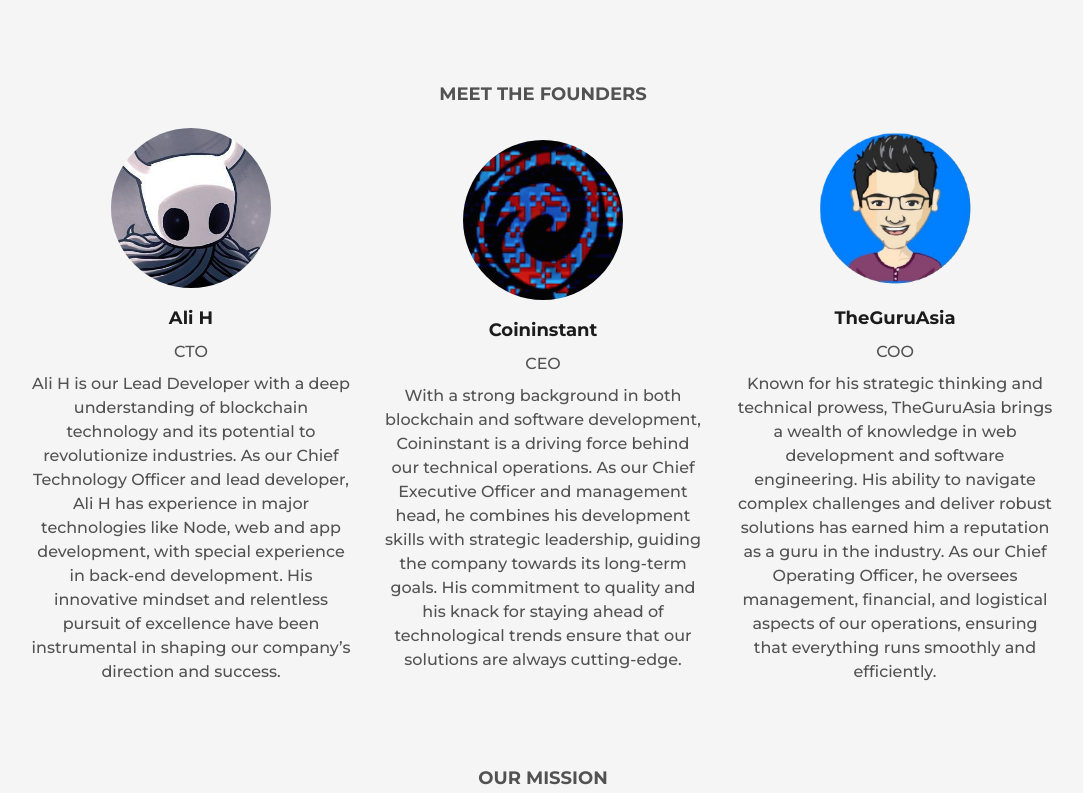
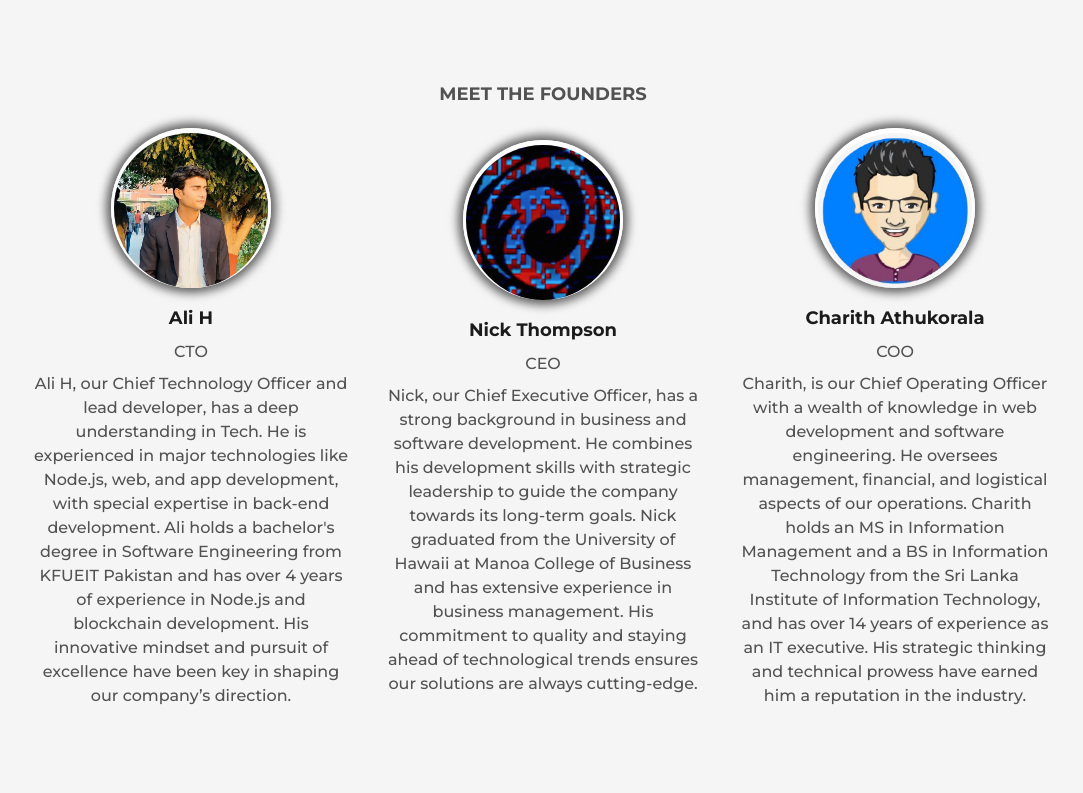
Before and after one commit to ali-h/blockheads.pro, a Next.js app: page /about in a window 1280 px wide. Shown: the part 1160-1953 px from the top of the page, without its empty margins (97-1180 px from the left). Built offline with nearby package versions, Linux system fonts and the light colour scheme.

Commit message:
about updates

```diff
--- a/src/pages/about.js
+++ b/src/pages/about.js
@@ -9,7 +9,7 @@ import Projects from "@/components/Projects";
 import TransitionEffect from "@/components/TransitionEffect";
 
 // image imports
-import AliH from "../../public/images/alih.jpeg";
+import AliH from "../../public/images/alih.jpg";
 import TheGuruAsia from "../../public/images/theguruasia.png";
 import Coininstant from "../../public/images/coininstant.png";
 import Blockheads from "../../public/images/main-logo.png";
@@ -116,7 +116,12 @@ const about = () => {
               </h1>
               <div className="grid mt-5 w-full grid-cols-3 gap-8 sm:gap-4 sm:grid-cols-1">
                 <div className="flex flex-col items-center justify-center">
-                  <div className="relative w-40 h-40 rounded-full overflow-hidden">
+                  <div className="relative w-40 h-40 rounded-full overflow-hidden" style={{
+                    borderTop: "5px solid #fff",
+                    borderRight: "3px solid #fff",
+                    borderLeft: "3px solid #fff",
+                    boxShadow: "0 0 10px 5px rgba(0, 0, 0, 0.6)",
+                  }}>
                     <Image
                       src={AliH}
                       alt="Ali H"
@@ -133,13 +138,19 @@ const about = () => {
                   <p className="mt-2 text-base font-medium text-dark/75 dark:text-light/75">
                     CTO
                   </p>
+
                   <p className="mt-2 text-base font-medium text-dark/75 dark:text-light/75">
-                  Ali H is our Lead Developer with a deep understanding of blockchain technology and its potential to revolutionize industries. As our Chief Technology Officer and lead developer, Ali H has experience in major technologies like Node, web and app development, with special experience in back-end development. His innovative mindset and relentless pursuit of excellence have been instrumental in shaping our company’s direction and success.
+                    Ali H, our Chief Technology Officer and lead developer, has a deep understanding in Tech. He is experienced in major technologies like Node.js, web, and app development, with special expertise in back-end development. Ali holds a bachelor's degree in Software Engineering from KFUEIT Pakistan and has over 4 years of experience in Node.js and blockchain development. His innovative mindset and pursuit of excellence have been key in shaping our company’s direction.
                   </p>
                 </div>
 
                 <div className="flex flex-col items-center justify-center">
-                  <div className="relative w-40 h-40 rounded-full overflow-hidden">
+                  <div className="relative w-40 h-40 rounded-full overflow-hidden" style={{
+                    borderTop: "5px solid #fff",
+                    borderRight: "3px solid #fff",
+                    borderLeft: "3px solid #fff",
+                    boxShadow: "0 0 10px 5px rgba(0, 0, 0, 0.6)",
+                  }}>
                     <Image
                       src={Coininstant}
                       alt="Coininstant"
@@ -151,18 +162,23 @@ const about = () => {
                     />
                   </div>
                   <h3 className="mt-4 text-lg font-bold text-dark dark:text-light">
-                    Coininstant
+                    Nick Thompson
                   </h3>
                   <p className="mt-2 text-base font-medium text-dark/75 dark:text-light/75">
                     CEO
                   </p>
                   <p className="mt-2 text-base font-medium text-dark/75 dark:text-light/75">
-                    With a strong background in both blockchain and software development, Coininstant is a driving force behind our technical operations. As our Chief Executive Officer and management head, he combines his development skills with strategic leadership, guiding the company towards its long-term goals. His commitment to quality and his knack for staying ahead of technological trends ensure that our solutions are always cutting-edge.
+                    Nick, our Chief Executive Officer, has a strong background in business and software development. He combines his development skills with strategic leadership to guide the company towards its long-term goals. Nick graduated from the University of Hawaii at Manoa College of Business and has extensive experience in business management. His commitment to quality and staying ahead of technological trends ensures our solutions are always cutting-edge.
                   </p>
                 </div>
 
                 <div className="flex flex-col items-center justify-center">
-                  <div className="relative w-40 h-40 rounded-full overflow-hidden">
+                  <div className="relative w-40 h-40 rounded-full overflow-hidden" style={{
+                    borderTop: "5px solid #fff",
+                    borderRight: "3px solid #fff",
+                    borderLeft: "3px solid #fff",
+                    boxShadow: "0 0 10px 5px rgba(0, 0, 0, 0.6)",
+                  }}>
                     <Image
                       src={TheGuruAsia}
                       alt="TheGuruAsia"
@@ -174,13 +190,13 @@ const about = () => {
                     />
                   </div>
                   <h3 className="mt-4 text-lg font-bold text-dark dark:text-light">
-                    TheGuruAsia
+                    Charith Athukorala
                   </h3>
                   <p className="mt-2 text-base font-medium text-dark/75 dark:text-light/75">
                     COO
                   </p>
                   <p className="mt-2 text-base font-medium text-dark/75 dark:text-light/75">
-                    Known for his strategic thinking and technical prowess, TheGuruAsia brings a wealth of knowledge in web development and software engineering. His ability to navigate complex challenges and deliver robust solutions has earned him a reputation as a guru in the industry. As our Chief Operating Officer, he oversees management, financial, and logistical aspects of our operations, ensuring that everything runs smoothly and efficiently.
+                    Charith, is our Chief Operating Officer with a wealth of knowledge in web development and software engineering. He oversees management, financial, and logistical aspects of our operations. Charith holds an MS in Information Management and a BS in Information Technology from the Sri Lanka Institute of Information Technology, and has over 14 years of experience as an IT executive. His strategic thinking and technical prowess have earned him a reputation in the industry.
                   </p>
                 </div>
               </div>
```
Also changed, not shown: public/images/alih-avatar.jpeg (renamed from public/images/alih.jpeg), public/images/alih.jpg (added).
